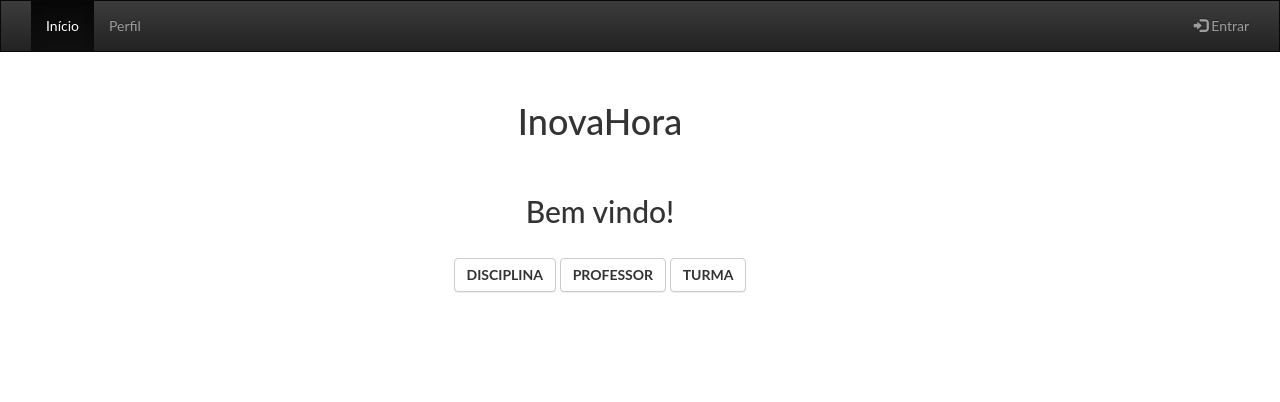
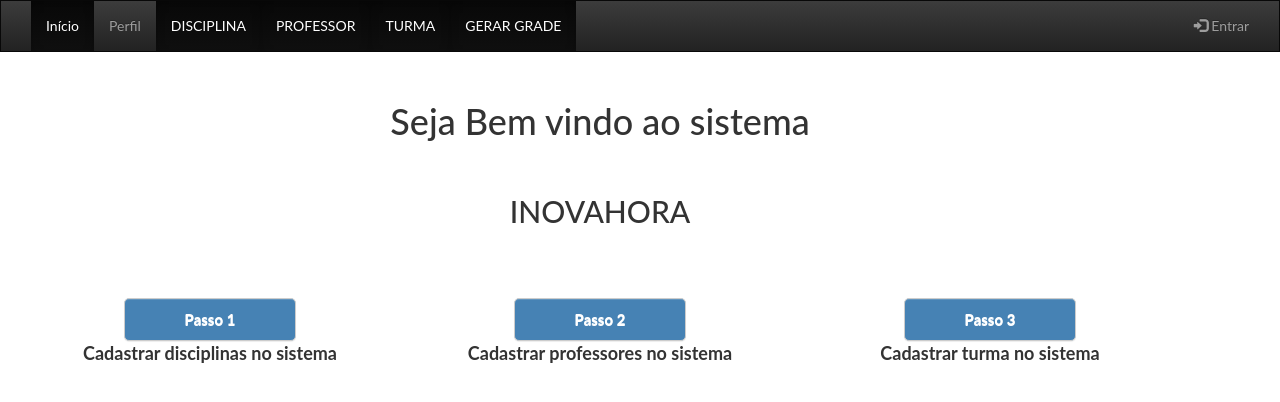
Before and after one commit to 3m1dswagil/timetable2, a Django app: page / in a window 1280 px wide. Shown: the top 402 px of the page. Run offline with Django 3.2, Linux system fonts and the light colour scheme; some libraries are stand-ins or nearby versions.

Commit message:
mudança layout tela

```diff
--- a/grade/forms.py
+++ b/grade/forms.py
@@ -1,6 +1,7 @@
 # -*- coding: utf-8 -*-
 from django import forms
 from django.forms import ModelForm
+from django.forms.widgets import TextInput
 from .models import Disciplina
 from .models import Disciplina_ministrada, Disciplina_turma
 from .models import Professor
@@ -8,38 +9,23 @@
 from django.forms.widgets import RadioSelect, CheckboxSelectMultiple
 
 CARGA_HORARIA_CHOICES = (
-    ('0', '1 aula'),
-    ('1', '2 aulas'),
-    ('2', '3 aulas'),
-    ('3', '4 aulas'),
-    ('4', '5 aulas'),
-    ('5', '6 aulas'),
+    ('1', '1 aula'),
+    ('2', '2 aulas'),
+    ('3', '3 aulas'),
+    ('4', '4 aulas'),
+    ('5', '5 aulas'),
+    ('6', '6 aulas'),
 )
 
-'''class Disciplina_form(forms.ModelForm):
-
-    class Meta:
-        model = Disciplina
-        fields = ['codigo', 'nome', 'carga_horaria']
-        widgets = {
-            'codigo': forms.TextInput(attrs={'class': 'form-control', 'maxlength': 50, 'placeholder': '123matematica123'}),
-            'nome': forms.TextInput(attrs={'class': 'form-control', 'maxlength': 50, 'placeholder': 'Matematica'}),
-            'carga_horaria': forms.ChoiceField(choices=CARGA_HORARIA_CHOICES, widget=forms.RadioSelect())
-        }
-
-        error_messages = {
-            'nome':{
-                'required': 'Este campo é obrigatório'
-            },
-            'codigo':{
-                'required': 'Este campo é obrigatório'
-            },
-        }
-'''
 class Disciplina_form(forms.Form):
     codigo = forms.CharField(label='Código', max_length=20)
     nome = forms.CharField(label='Nome', max_length=100)
     carga_horaria = forms.ChoiceField(choices=CARGA_HORARIA_CHOICES, widget=forms.RadioSelect())
+
+    class Meta:
+        widgets = {
+            'codigo': TextInput(attrs={'class':'form-control','placeholder': 'teste'})
+}
 
 
 RESTRICAO_DIA_CHOICES = (
@@ -59,14 +45,13 @@
     ('4', 'Quarta'),
     ('5', 'Quinta'),
     ('6', 'Sexta'),
-    ('7', 'Todas'),
 
 )
 class Professor_form(forms.Form):
     nome = forms.CharField(label='Nome', max_length=100)
     codigo = forms.CharField(label='Matrícula', max_length=100)
-    disciplinas = forms.ModelMultipleChoiceField(queryset=Disciplina.objects.all())
-    restricao_dia_semana = forms.ChoiceField(choices=RESTRICAO_DIA_CHOICES, widget=forms.RadioSelect())
+    disciplinas = forms.ModelMultipleChoiceField(widget=forms.CheckboxSelectMultiple, queryset=Disciplina.objects.all())
+    restricao_dia_semana = forms.MultipleChoiceField(choices=RESTRICAO_DIA_CHOICES, widget=forms.CheckboxSelectMultiple())
     restricao_horario = forms.MultipleChoiceField(choices=RESTRICAO_HORA_CHOICES, widget=forms.CheckboxSelectMultiple())
 
 class Disciplina_ministrada_form(forms.Form):
@@ -76,7 +61,7 @@
 class Turma_form(forms.Form):
     nome = forms.CharField(label='Nome', max_length=100)
     codigo = forms.CharField(label='Código', max_length=100)
-    disciplina_ministrada = forms.ModelMultipleChoiceField(queryset=Disciplina_ministrada.objects.all())
+    disciplina_ministrada = forms.ModelMultipleChoiceField(widget=forms.CheckboxSelectMultiple,queryset=Disciplina_ministrada.objects.all())
 
 class Disciplina_turma(forms.Form):
     turma = forms.ModelMultipleChoiceField(queryset=Disciplina_ministrada.objects.all())
--- /dev/null
+++ b/grade/static/css/grad.css
@@ -0,0 +1,50 @@
+@import url('https://fonts.googleapis.com/css?family=Dancing+Script');
+@charset "UTF-8";
+
+body{
+    margin:0px;
+    padding: 0px;
+
+}
+/* Remove the navbar's default margin-bottom and rounded borders */
+.navbar {
+    margin-bottom: 0;
+    border-radius: 0;
+}
+
+input[type=submit] {
+    background-color:#4CAF50;;
+    border: none;
+    text-decoration: none;
+    margin: 4px 2px;
+    cursor: pointer;
+}
+body {
+    font-family: "Lato", sans-serif;
+}
+ul {
+  list-style: none !important;
+}
+
+.mySlides {
+    display: none;
+}
+th {
+  font-family: cursive;
+  caret-color: red;
+}
+
+.divisoriaslist {
+    width: 150px;
+    height: 150px;
+    overflow: auto;
+    list-style-type: none;
+    border: solid 2px black;
+}
+.block_header{
+  background: #178F8D;
+  color: #fff;
+  padding: 5px;
+  text-align: left;
+  margin: 3px;
+}
--- a/grade/templates/grade/base.html
+++ b/grade/templates/grade/base.html
@@ -5,11 +5,10 @@
         <link rel="stylesheet" href="//maxcdn.bootstrapcdn.com/bootstrap/3.2.0/css/bootstrap.min.css">
         <link rel="stylesheet" href="//maxcdn.bootstrapcdn.com/bootstrap/3.2.0/css/bootstrap-theme.min.css">
         <link href='//fonts.googleapis.com/css?family=Lobster&subset=latin,latin-ext' rel='stylesheet' type='text/css'>
-        <link rel="stylesheet" href="{% static 'css/grade.css' %}">
         <meta charset="utf-8">
         <meta name="viewport" content="width=device-width, initial-scale=1">
         <link rel="stylesheet" href="https://maxcdn.bootstrapcdn.com/bootstrap/3.3.7/css/bootstrap.min.css">
-        <link rel="stylesheet" type="text/css" href="{% static 'css/grade.css' %}">
+        <link rel="stylesheet" type="text/css" href="{% static 'css/grad.css' %}">
         <link rel="stylesheet" href="https://cdnjs.cloudflare.com/ajax/libs/font-awesome/4.7.0/css/font-awesome.min.css">
         <script src="https://ajax.googleapis.com/ajax/libs/jquery/3.2.1/jquery.min.js"></script>
         <script src="https://maxcdn.bootstrapcdn.com/bootstrap/3.3.7/js/bootstrap.min.js"></script>
@@ -29,6 +28,10 @@
             <ul class="nav navbar-nav">
               <li class="active"><a href="/">Início</a></li>
               <li><a href="#">Perfil</a></li>
+              <li class="active"><a href="disciplinas">DISCIPLINA</a></li>
+              <li class="active"><a href="professores">PROFESSOR</a></li>
+              <li class="active"><a href="turma">TURMA</a></li>
+              <li class="active"><a href="grade">GERAR GRADE</a></li>
             </ul>
             <ul class="nav navbar-nav navbar-right">
               <li><a href="login.php"><span class="glyphicon glyphicon-log-in"></span> Entrar</a></li>
--- a/grade/templates/grade/pag_inicial.html
+++ b/grade/templates/grade/pag_inicial.html
@@ -1,19 +1,35 @@
 {% extends 'grade/base.html' %}
 
 {% block content %}
-  <div  class="container" >
+  <div  class="container" align="center">
     <div class="row">
-    <div class="col-md-12" class="col-sm-12">
-    <H1 align='center' style="margin-top:50px;">InovaHora</H1>
-    <h2 align=center><br>Bem vindo!</h2>
+    <div class="col-md-12" >
+    <H1 align='center' style="margin-top:50px;">Seja Bem vindo ao sistema</H1>
+    <h2 align=center><br>INOVAHORA</h2>
       </br>
-  <div align= center>
-      <a class="btn btn-default" alingn=center href="disciplinas" role="button"><b>DISCIPLINA</b></a>
-      <a class="btn btn-default" href="professores" role="button"><b>PROFESSOR</b></a>
-      <a class="btn btn-default" href="turmas" role="button"><b>TURMA</b></a>
+        </br>
+          </br>
+    </div>
+  </div>
+  <div class="row" >
+    <div class="col-md-4">
+      <a class="btn btn-default" alingn=center href="disciplinas" role="button" Style="border-radius: 5px; color: white; background-color: #4682B4; padding: 10px 60px 10px ; font-size: 15px; text-align:center"><b>Passo 1</b></a>
+      </br>
+      <b style = "font-size: 18px">Cadastrar disciplinas no sistema</b>
+
+      </div>
+    <div class="col-md-4">
+      <a class="btn btn-default" href="professores" role="button" Style="border-radius: 5px; color: white; background-color: #4682B4; padding: 10px 60px 10px ; font-size: 15px; text-align:center"><b>Passo 2</b></a>
+      </br>
+      <b style = "font-size: 18px">Cadastrar professores no sistema</b>
+
+  </div>
+      <div class="col-md-4">
+      <a class="btn btn-default" href="turmas" role="button" Style="border-radius: 5px; color: white; background-color: #4682B4; padding: 10px 60px 10px ; font-size: 15px; text-align:center"><b>Passo 3</b></a>
+      </br>
+      <b style = "font-size: 18px">Cadastrar turma no sistema</b>
+  </div>
   </div>
 
 
-
-
 {% endblock content %}
--- a/grade/urls.py
+++ b/grade/urls.py
@@ -7,8 +7,8 @@
     url(r'^novoprofessor', views.professor_new, name='professor_new'),
     url(r'^professores', views.professor_list, name='professor_list'),
     url(r'^novaturma', views.turma_new, name='turma_new'),
-    # url(r'^disciplinaministrada', views.disciplina_ministrada_new, name='disciplina_ministrada_new'),
     url(r'^turma', views.turma_list, name='turma_list'),
+    url(r'^grade', views.grade_list, name='grade_list'),
     url(r'^$', views.pagina_inicial, name='pagina_inicial'),
 
 ]
--- a/grade/views.py
+++ b/grade/views.py
@@ -95,3 +95,7 @@
 
 def pagina_inicial(request):
     return render(request, 'grade/pag_inicial.html')
+
+def grade_list(request):
+    data3 = Disciplina_turma.objects.all()
+    return render(request, 'grade/grade.html', {'data3': data3})
--- a/requirements.txt
+++ b/requirements.txt
@@ -1,3 +1,4 @@
 Django==1.11.5
 psycopg2==2.7.3.1
 pytz==2017.2
+django-widget-tweaks
```
Also changed, not shown: DROP_ALL_TABLES.sql (deleted, +0 -17 lines), grade/models.py (+11 -9 lines), grade/templates/grade/cad_disc.html (+21 -4 lines), grade/templates/grade/cad_prof.html (+44 -6 lines), grade/templates/grade/cad_turma.html (+32 -6 lines), grade/templates/grade/grade.html (added, +58 -0 lines), grade/migrations/0001_initial.py, grade/migrations/0002_auto_20171203_0010.py (added), grade/migrations/0003_auto_20171203_0026.py (added), grade/static/css/grade2.css (renamed from grade/static/css/grade.css), 1 other file.
